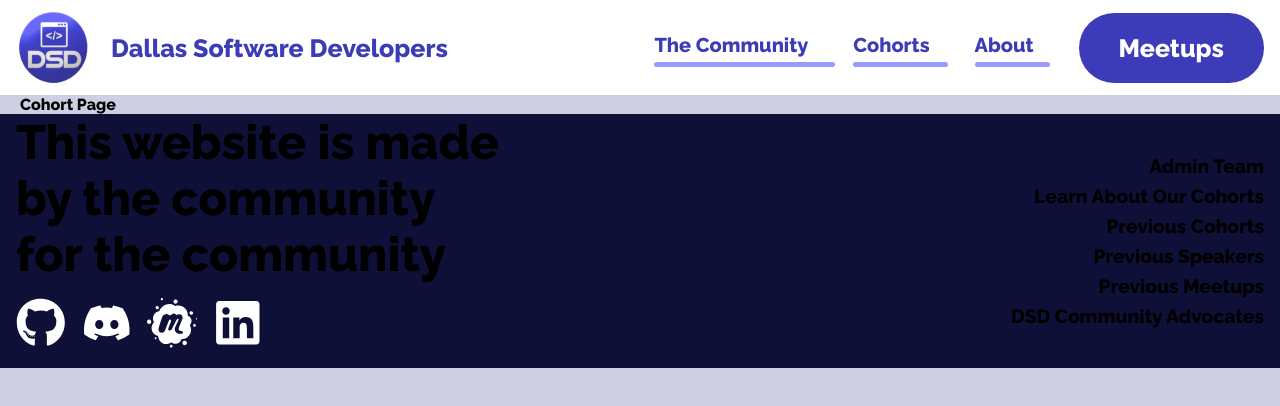
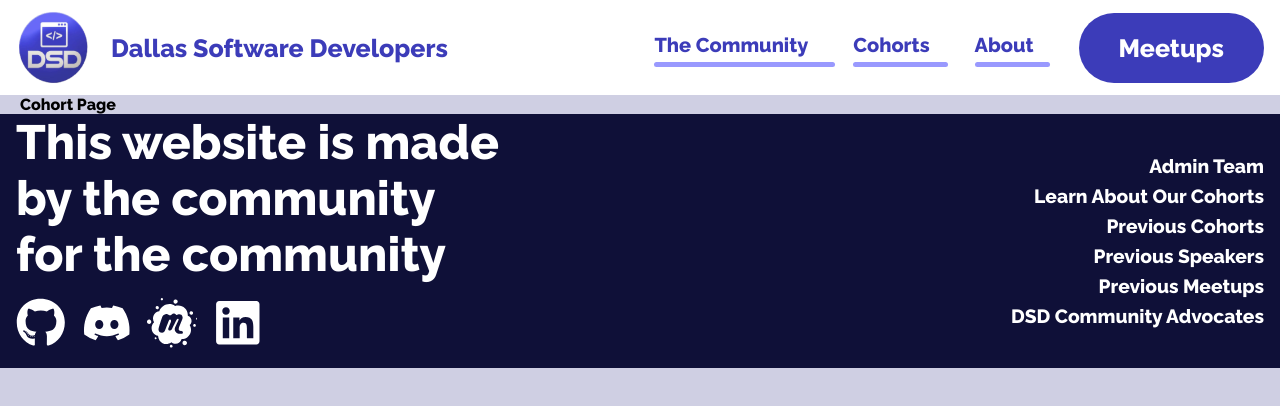
Before and after one commit to dallassoftwaredevelopers/DSDsite, a Next.js app: page /cohorts in a window 1280 px wide. Shown: the top 406 px of the page. Built offline with nearby package versions, Linux system fonts and the light colour scheme.

Commit message:
(WEB-50) Chore: fixed footer color

```diff
--- a/src/app/components/footer/footer.module.css
+++ b/src/app/components/footer/footer.module.css
@@ -33,7 +33,7 @@
 
 .footerText {
   width: 36%;
-  color: var(--white);
+  color: hsl(var(--white));
   font-size: 3rem;
   font-weight: 700;
 }
@@ -50,7 +50,7 @@
   margin-bottom: 0.5rem;
   font-weight: 700;
   text-decoration: none;
-  color: var(--white);
+  color: hsl(var(--white));
   font-size: 1.2rem;
 }
 
@@ -81,7 +81,7 @@
 
   .footerText {
     width: 93%;
-    color: var(--white);
+    color: hsl(var(--white));
     font-size: 2rem;
     font-weight: 700;
   }
```
